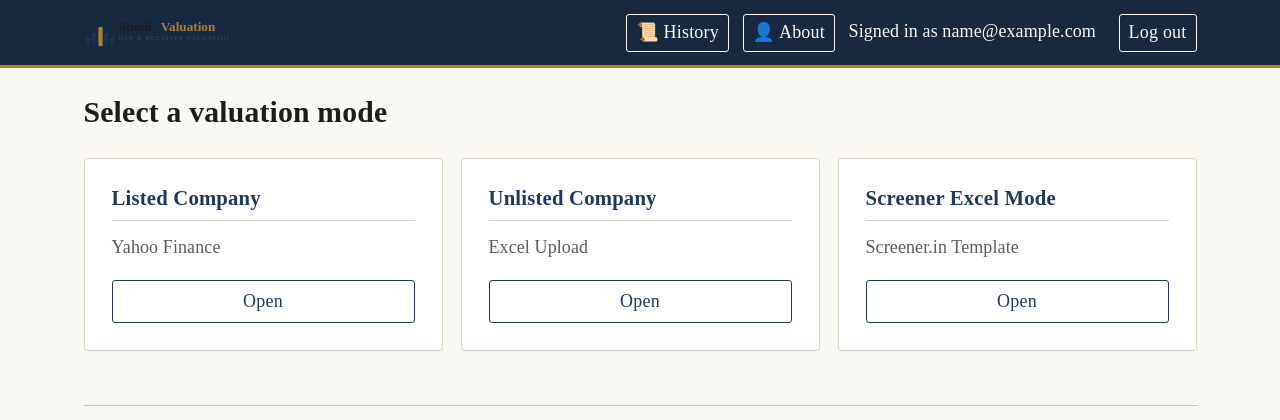
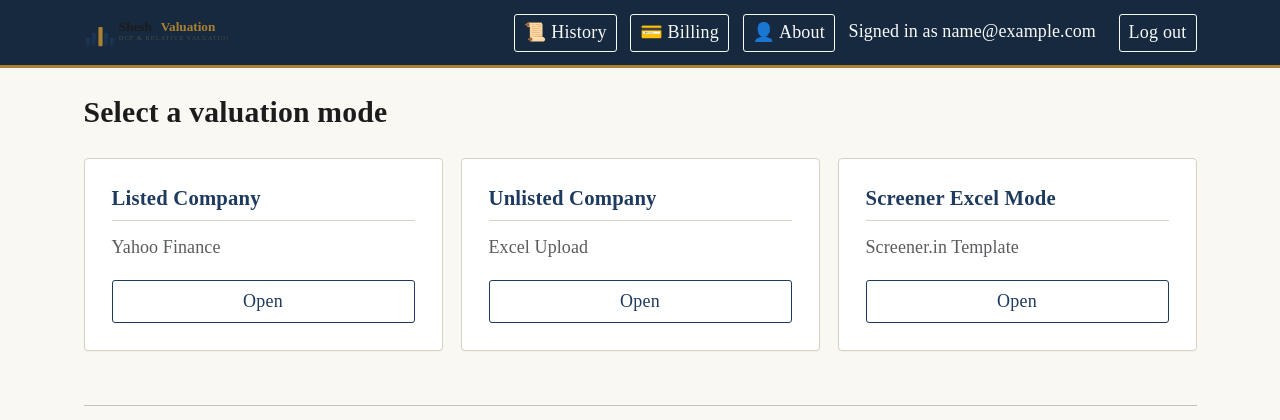
Before and after one commit to sheshangchoksi/sheshvaluation, a Flask app: page / in a window 1280 px wide. Shown: the top 420 px of the page. Run offline with Flask 3, Linux system fonts and the light colour scheme; the visitor is signed in with stand-in values (Sample User, id 1); parts of the project's set-up code (start-up, migrations or seed data) failed here and were passed over; some libraries are stand-ins or nearby versions.

Commit message:
Add files via upload

```diff
--- a/app/templates/base.html
+++ b/app/templates/base.html
@@ -22,6 +22,7 @@
       <div class="ms-auto">
         {% if current_user.is_authenticated %}
           <a class="btn btn-outline-light btn-sm me-2" href="{{ url_for('dcf.history_list') }}">📜 History</a>
+          <a class="btn btn-outline-light btn-sm me-2" href="{{ url_for('dcf.billing_page') }}">💳 Billing</a>
           <a class="btn btn-outline-light btn-sm me-2" href="{{ url_for('dcf.about_page') }}">👤 About</a>
           {% if current_user.is_admin %}<a class="btn btn-outline-warning btn-sm me-2" href="{{ url_for('dcf.admin_dashboard') }}">⚙️ Admin</a>{% endif %}
           <span class="navbar-text text-light me-3">Signed in as {{ current_user.email }}</span>
```
